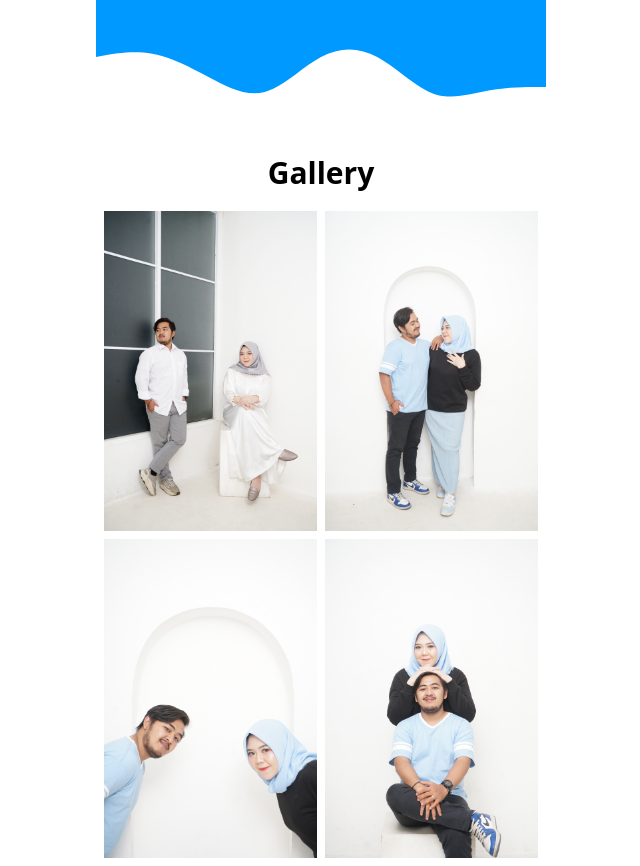
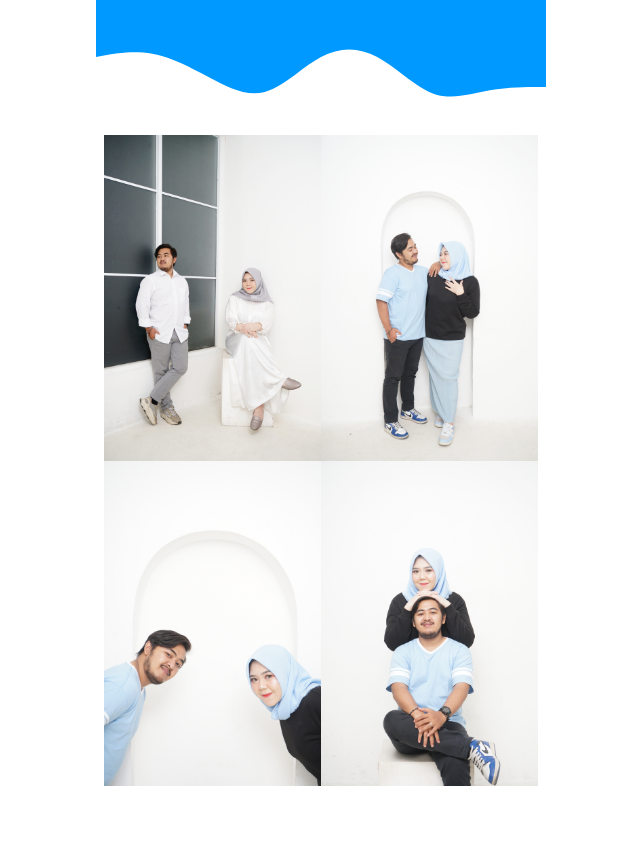
Before and after one commit to fahmiAzizz/nawanglana, a React (Vite) app: page / in a window 1280 px wide. Shown: the part 4500-5366 px from the top of the page, without its empty margins (319-959 px from the left). After the commit the page ends 5294 px from the top, so only its background shows below. Built offline with nearby package versions, Linux system fonts and the light colour scheme; a web font is replaced by a local one.

Commit message:
menambahkan gallery

```diff
--- a/package.json
+++ b/package.json
@@ -13,7 +13,8 @@
     "react": "^18.2.0",
     "react-countdown-simple": "^1.0.12",
     "react-dom": "^18.2.0",
-    "react-responsive-carousel": "^3.2.23"
+    "react-responsive-carousel": "^3.2.23",
+    "react-responsive-masonry": "^2.2.0"
   },
   "devDependencies": {
     "@types/react": "^18.2.66",
--- a/src/components/Gallery.jsx
+++ b/src/components/Gallery.jsx
@@ -1,31 +1,62 @@
-import React from 'react'
-import gambar1 from "../assets/6.jpg"
-import gambar2 from "../assets/7.jpg"
-import gambar3 from "../assets/8.jpg"
-import gambar4 from "../assets/9.jpg"
+import React, { useState } from 'react';
+import Masonry, { ResponsiveMasonry } from 'react-responsive-masonry';
+import gambar1 from "../assets/6.jpg";
+import gambar2 from "../assets/7.jpg";
+import gambar3 from "../assets/8.jpg";
+import gambar4 from "../assets/9.jpg";
+
+const images = [gambar1, gambar2, gambar3, gambar4];
 
 const Gallery = () => {
+    const [data, setData] = useState({ img: '', i: 0 });
+
+    const viewImage = (img, i) => {
+        setData({ img: img, i: i });
+    }
+
+    const imgAction = (action) => {
+        let i = data.i;
+        if (action === 'next-img') {
+            setData({ img: images[i + 1], i: i + 1 })
+        }
+        if (action === 'prev-img') {
+            setData({ img: images[i - 1], i: i - 1 })
+        }
+        if (!action) {
+            setData({ img: '', i: 0 })
+        }
+    }
+
     return (
-        <div className=' max-w-screen-mobile mx-auto px-2 py-2'>
-            <div>
-                <p className='text-center text-3xl font-semibold py-5'>Gallery</p>
-                <div className=' grid-cols-2 grid gap-2'>
-                    <div>
-                        <img src={gambar1} alt="" />
-                    </div>
-                    <div>
-                        <img src={gambar2} alt="" />
-                    </div>
-                    <div>
-                        <img src={gambar3} alt="" />
-                    </div>
-                    <div>
-                        <img src={gambar4} alt="" />
-                    </div>
+        <div className='max-w-screen-mobile mx-auto px-2 py-2'>
+            {data.img && (
+                <div className='w-full h-screen bg-black fixed top-0 left-0 flex justify-center items-center overflow-hidden z-50 text-white'>
+                    <button onClick={() => imgAction()} className='text-white text-3xl absolute top-3 right-3'>X</button>
+                    <button onClick={() => imgAction('previous-img')}>Prev</button>
+                    <img
+                        src={data.img}
+                        className='max-w-[80%] max-h-[80%]'
+                        alt=''
+                        onClick={() => setData({ img: '', i: 0 })}
+                    />
+                    <button onClick={() => imgAction('next-img')}>Next</button>
                 </div>
-            </div>
+            )}
+            <ResponsiveMasonry columnsCountBreakPoints={{ 750: 2 }}>
+                <Masonry>
+                    {images.map((image, i) => (
+                        <img
+                            key={i}
+                            src={image}
+                            style={{ width: '100%', display: 'block' }}
+                            alt=''
+                            onClick={() => viewImage(image, i)}
+                        />
+                    ))}
+                </Masonry>
+            </ResponsiveMasonry>
         </div>
-    )
-}
+    );
+};
 
-export default Gallery
+export default Gallery;
```
Also changed, not shown: 1 other file (tests, documents, lock files or other folders).
